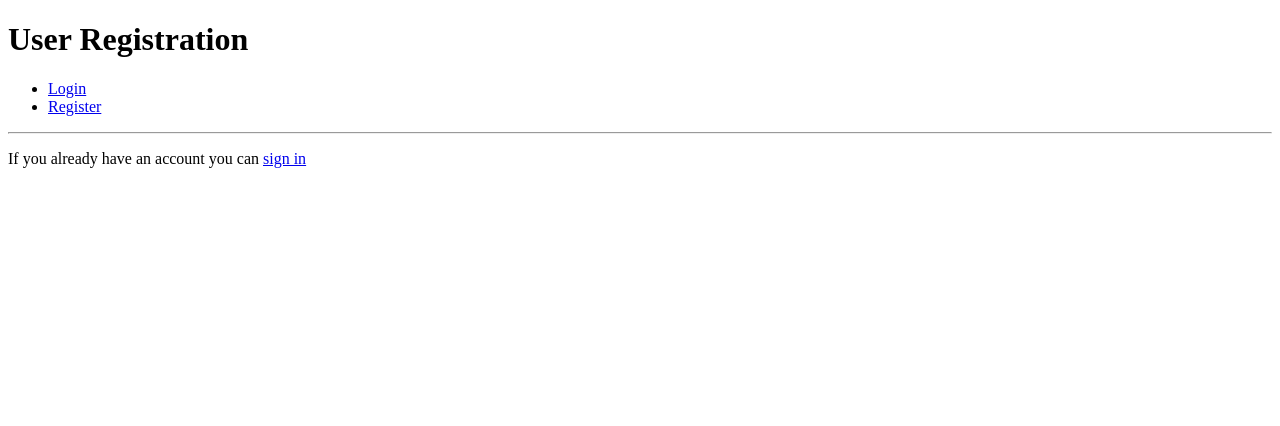
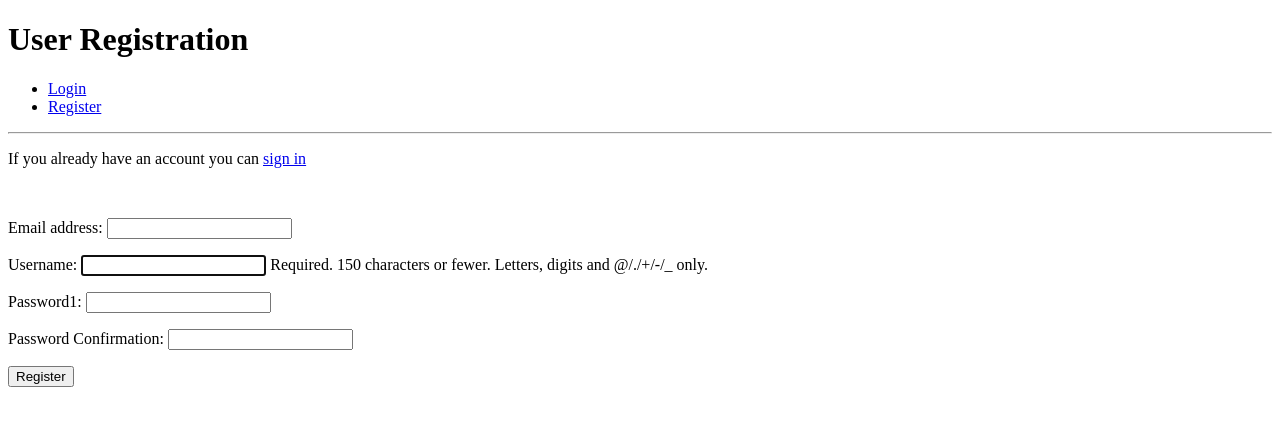
Before and after one commit to CEsarABC/Django-authentication, a Django app: page /accounts/register/ in a window 1280 px wide. Shown: the top 426 px of the page. Run offline with Django 3.2, Linux system fonts and the light colour scheme.

Commit message:
registration form

```diff
--- a/accounts/forms.py
+++ b/accounts/forms.py
@@ -1,7 +1,21 @@
 from django import forms
+from django.contrib.auth.models import User
+from django.contrib.auth.forms import UserCreationForm
+from django.core.exceptions import ValidationError
 
 
 class UserLoginForm(forms.Form):
 
     username = forms.CharField()
     password = forms.CharField(widget=forms.PasswordInput)
+
+
+class UserRegistrationForm(UserCreationForm):
+    """ form used to register a new user """
+
+    password1 = forms.CharField(widget=forms.PasswordInput)
+    password2 = forms.CharField(label="Password Confirmation", widget=forms.PasswordInput)
+
+    class Meta:
+        model = User
+        fields = ['email','username','password1','password2']
--- a/accounts/templates/registration.html
+++ b/accounts/templates/registration.html
@@ -7,4 +7,11 @@
 
 {% block content %}
 <p>If you already have an account you can <a href="{% url 'login' %}">sign in</a></p>
+<br>
+
+<form method='POST'>
+    {% csrf_token %}
+    {{registration_form.as_p}}
+    <button type='submit'>Register</button>
+</form>
 {% endblock %}
--- a/accounts/views.py
+++ b/accounts/views.py
@@ -1,7 +1,7 @@
 from django.shortcuts import render,redirect,reverse
 from django.contrib import auth, messages
 from django.contrib.auth.decorators import login_required
-from accounts.forms import UserLoginForm
+from accounts.forms import UserLoginForm, UserRegistrationForm
 
 # Create your views here.
 
@@ -38,4 +38,5 @@ def login(request):
 
 def registration(request):
     """ render the registration page  """
-    return render(request, 'registration.html')
+    registration_form = UserRegistrationForm()
+    return render(request, 'registration.html', {"registration_form": registration_form})
```
